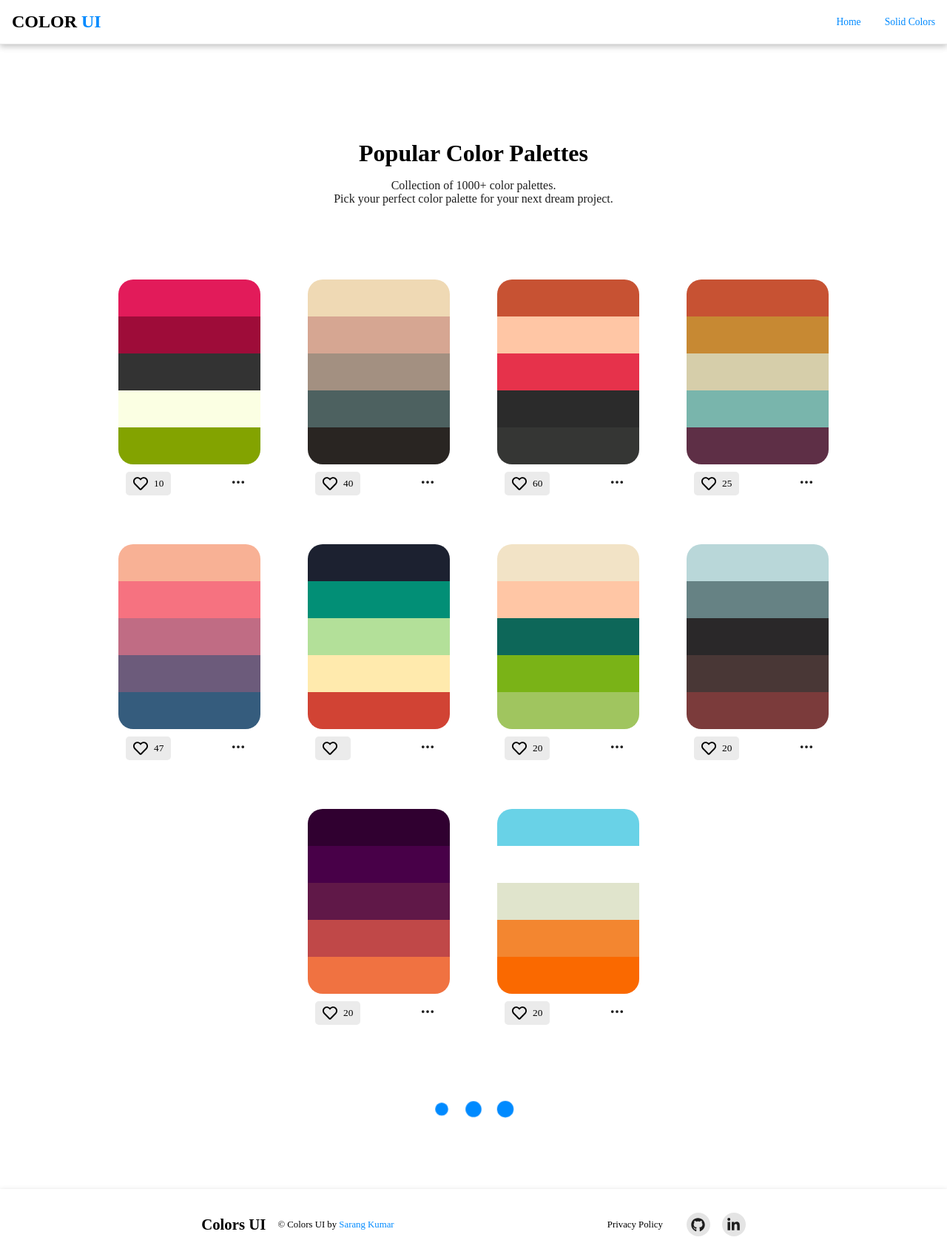
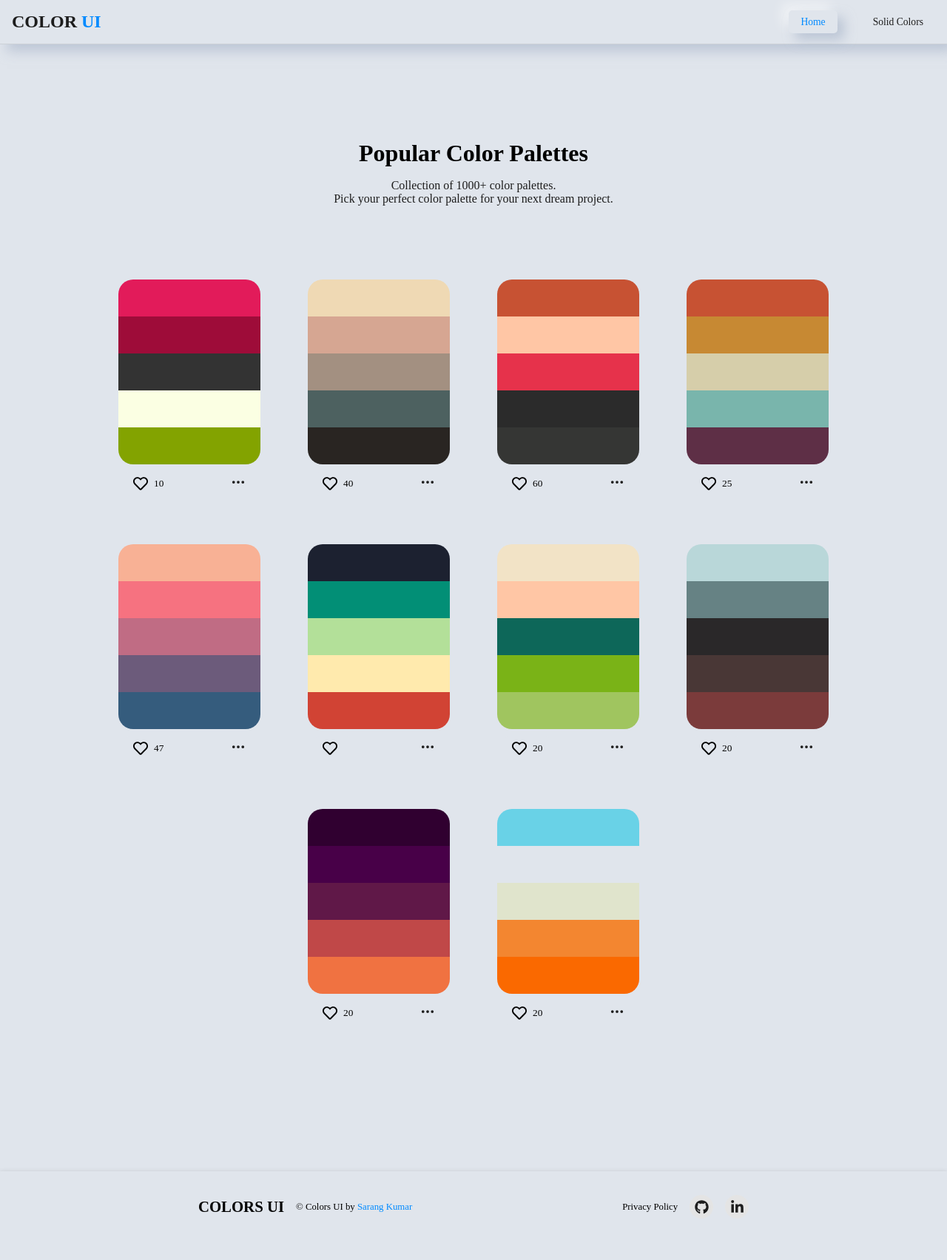
Before and after one commit to SarangKumar/ColorPalette-Gerua, a React (Create React App) app in the folder frontend/: page / in a window 1280 px wide. Shown: the whole page at 74% size. After the commit the page ends 1680 px from the top, so only its background shows below. Built offline with nearby package versions, Linux system fonts and the light colour scheme.

Commit message:
The data for the color palatte is kept in different file now

```diff
--- a/frontend/src/components/Home.jsx
+++ b/frontend/src/components/Home.jsx
@@ -1,60 +1,11 @@
 import React from 'react'
 import Hero from './Hero'
 import PaletteCard from './PaletteCard'
-import Loader2 from './Loader2'
+import ColorPaletteData from '../data/ColorData'
+
 const Home = () => {
 
-    const ColorPaletteData = [{
-        id: 1,
-        title: "Alike Flowers",
-        colors: ['#e21b5a', '#9e0c39', '#333333', '#fbffe3', '#83a300'],
-        likes: 10,
-    }, {
-        id: 2,
-        title: "Sandy",
-        colors: ["#efd9b4", "#d6a692", "#a39081", "#4d6160", "#292522"],
-        likes: 40,
-    }, {
-        id: 3,
-        title: "Evening",
-        colors: ["#c75233", "#ffc6a5", "#e6324b", "#2b2b2b", "#353634"],
-        likes: 60,
-    }, {
-        id: 4,
-        title: "Asthetic Remix",
-        colors: ["#c75233", "#c78933", "#d6ceaa", "#79b5ac", "#5e2f46"],
-        likes: 25,
-    }, {
-        id: 5,
-        title: "Winter Sweater",
-        colors: ["#f8b195", "#f67280", "#c06c84", "#6c5b7b", "#355c7d"],
-        likes: 47,
-    }, {
-        id: 6,
-        title: "Flash",
-        colors: ["#1c2130", "#028f76", "#b3e099", "#ffeaad", "#d14334"]
-    }, {
-        id: 7,
-        title: "Aqua",
-        colors: ["#f2e3c6", "#ffc6a5", "#0d6759", "#7ab317", "#a0c55f"],
-        likes: 20,
-    }, {
-        id: 8,
-        title: "Metallic",
-        colors: ["#b9d7d9", "#668284", "#2a2829", "#493736", "#7b3b3b"],
-        likes: 20,
-    }, {
-        id: 9,
-        title: "Sunset",
-        colors: ["#300030", "#480048", "#601848", "#c04848", "#f07241"],
-        likes: 20,
-    }, {
-        id: 10,
-        title: "Orange sky",
-        colors: ["#69d2e7", "##a7dbd8", "#e0e4cc", "#f38630", "#fa6900"],
-        likes: 20,
-    }
-    ]
+
 
     return (
         <div className='home'>
@@ -65,10 +16,9 @@ const Home = () => {
 
             <div className="container">
                 {ColorPaletteData.map((colorPalette) => {
-                    return <PaletteCard key={colorPalette.id} data={colorPalette} />
+                    return <PaletteCard key={colorPalette.id} data={colorPalette} className='palette-box'/>
                 })}
             </div>
-            <Loader2 />
         </div>
     )
 }
--- a/frontend/src/components/Navbar.jsx
+++ b/frontend/src/components/Navbar.jsx
@@ -4,12 +4,14 @@ import { NavLink } from 'react-router-dom'
 const Header = () => {
   return (
     <nav className='header'>
-      <h3>
-        COLOR <b>UI</b>
-      </h3>
+      <NavLink to='/'>
+        <h3>
+          COLOR <b>UI</b>
+        </h3>
+      </NavLink>
       <ul>
-        <li><NavLink to='/' className={( isActive ) => (isActive && 'navlink-active')}>Home</NavLink></li>
-        <li><NavLink to='/solid-color' className={( isActive ) => (isActive && 'navlink-active')}>Solid Colors</NavLink></li>
+        <li><NavLink to='/' className={({isActive}) => (isActive && 'navlink-active')}>Home</NavLink></li>
+        <li><NavLink to='/solid-color' className={({isActive}) => (isActive && 'navlink-active')}>Solid Colors</NavLink></li>
       </ul>
     </nav>
   )
--- a/frontend/src/components/PaletteCard.jsx
+++ b/frontend/src/components/PaletteCard.jsx
@@ -11,7 +11,9 @@ const PaletteCard = (props) => {
         {props.data.colors.map((color, index) => {
           return (
             <div key={index} onClick={() => {
-              navigator.clipboard.writeText(color)
+              navigator.clipboard.writeText(color);
+              // document.getElementsByClassName('palette-box')[2].getElementsByClassName('palette-color')[index].innerText = 'copied!';
+              // setTimeout(()=>document.getElementsByClassName('palette-color')[index].innerText=color, 1000);
             }} className='palette-color' style={{ backgroundColor: color }}>
               <p>{color}</p>
             </div>)
--- a/frontend/src/components/SolidColors.jsx
+++ b/frontend/src/components/SolidColors.jsx
@@ -1,5 +1,7 @@
 import React from 'react'
 import Hero from './Hero'
+import Loader2 from './Loader2'
+
 
 const SolidColors = () => {
 
@@ -9,6 +11,8 @@ const SolidColors = () => {
                 heading={"Beautiful Solid Colors"}
                 para1={"Collection of 10000+ solid colors for your"}
                 para2={"next projects."} />
+
+                <Loader2 />
         </div>
     )
 }
--- /dev/null
+++ b/frontend/src/data/ColorData.js
@@ -0,0 +1,53 @@
+const ColorPaletteData = [{
+    id: 1,
+    title: "Alike Flowers",
+    colors: ['#e21b5a', '#9e0c39', '#333333', '#fbffe3', '#83a300'],
+    likes: 10,
+}, {
+    id: 2,
+    title: "Sandy",
+    colors: ["#efd9b4", "#d6a692", "#a39081", "#4d6160", "#292522"],
+    likes: 40,
+}, {
+    id: 3,
+    title: "Evening",
+    colors: ["#c75233", "#ffc6a5", "#e6324b", "#2b2b2b", "#353634"],
+    likes: 60,
+}, {
+    id: 4,
+    title: "Asthetic Remix",
+    colors: ["#c75233", "#c78933", "#d6ceaa", "#79b5ac", "#5e2f46"],
+    likes: 25,
+}, {
+    id: 5,
+    title: "Winter Sweater",
+    colors: ["#f8b195", "#f67280", "#c06c84", "#6c5b7b", "#355c7d"],
+    likes: 47,
+}, {
+    id: 6,
+    title: "Flash",
+    colors: ["#1c2130", "#028f76", "#b3e099", "#ffeaad", "#d14334"]
+}, {
+    id: 7,
+    title: "Aqua",
+    colors: ["#f2e3c6", "#ffc6a5", "#0d6759", "#7ab317", "#a0c55f"],
+    likes: 20,
+}, {
+    id: 8,
+    title: "Metallic",
+    colors: ["#b9d7d9", "#668284", "#2a2829", "#493736", "#7b3b3b"],
+    likes: 20,
+}, {
+    id: 9,
+    title: "Sunset",
+    colors: ["#300030", "#480048", "#601848", "#c04848", "#f07241"],
+    likes: 20,
+}, {
+    id: 10,
+    title: "Orange sky",
+    colors: ["#69d2e7", "##a7dbd8", "#e0e4cc", "#f38630", "#fa6900"],
+    likes: 20,
+}
+]
+
+export default ColorPaletteData;
--- a/frontend/src/sass/App.scss
+++ b/frontend/src/sass/App.scss
@@ -35,6 +35,7 @@ a {
 
 body {
   height: 100vh;
+  background-color: $bg;
 }
 
 .App {
@@ -43,20 +44,22 @@ body {
   @include flexBox($flexDirection: column, $justifyContent: space-between);
   height: 100%;
 
-  // header
+  // navigation
+
   .header {
     padding: 1rem 1rem;
     border-bottom: 1px solid rgba(29, 29, 29, 0.1);
     @include flexBox($justifyContent: space-between);
-    box-shadow: $boxShadow1;
-    background-color: #fff;
+    background-color: $bg;
     position: sticky;
     width: 100vw;
     top: 0;
+    box-shadow: $boxShadowNeumorph;
+    z-index: 3;
 
     a {
       font-size: 0.85rem;
-    }
+      color: $textColorDark;
 
       >h3 {
         font-size: 1.5rem;
@@ -65,6 +68,8 @@ body {
           color: $primary;
         }
       }
+    }
+
 
     ul {
       @include flexBox($colGap: 2rem);
@@ -75,17 +80,19 @@ body {
 
         a {
           color: $textColorDark;
+          padding: 0.5rem 1rem;
+          border-radius: 5px;
 
           &:active,
           &:hover {
             color: $primary;
             cursor: pointer;
           }
-
         }
 
         .navlink-active {
           color: $primary;
+          box-shadow: $boxShadowNeumorph;
         }
       }
     }
@@ -131,8 +138,10 @@ body {
         width: 1.5rem;
         background-color: $primary;
         border-radius: 50%;
+
         //updown animation
         // animation: updown 600ms linear infinite alternate;
+
         //scale-updown animation
         animation: scale-updown 600ms linear infinite alternate;
       }
@@ -189,17 +198,19 @@ body {
       h1 {
         font-weight: 600;
         font-size: 1.3rem;
+        text-transform: uppercase;
       }
     }
 
     .bottom {
-      @include flexBox($justifyContent: flex-end, $colGap: 2rem);
+      @include flexBox($justifyContent: flex-end, $colGap: 0rem);
       font-size: 0.8rem;
       transition: $transition;
 
       .links {
         @include flexBox();
         transition: $transition;
+        margin-left: 1rem;
 
         a {
           @include flexBox();
@@ -215,7 +226,8 @@ body {
           }
 
           &:hover {
-            transform: scale(1.5);
+            transform: scale(1.1);
+            box-shadow: $boxShadowNeumorph;
           }
         }
       }
@@ -240,11 +252,13 @@ body {
         padding: 1rem;
         transition: $transition;
         color: transparent;
+        z-index: 1;
 
         &:hover {
           transform: scale(1.1);
           cursor: pointer;
           color: $textColorDark;
+          z-index: 2;
         }
       }
 
@@ -263,12 +277,13 @@ body {
 
       button {
         @include flexBox($justifyContent: flex-start, $colGap: 0.5rem);
+        z-index: 2;
         outline: none;
         border: none;
         padding: 6px 10px;
         border-radius: 5px;
         transition: $transition;
-        background-color: rgb(235, 235, 235);
+        background-color: $bg;
         height: fit-content;
 
         a {
@@ -279,6 +294,8 @@ body {
 
         &:hover {
           background-color: rgb(187, 187, 187);
+          box-shadow: $boxShadowNeumorph;
+
         }
       }
 
@@ -313,7 +330,7 @@ body {
       button {
         padding: 0.5rem 0.9rem;
         border-radius: 5px;
-        background-color: $primary;
+        background-color: $bg;
         border: none;
         box-shadow: $boxShadow1;
 
@@ -416,6 +433,8 @@ body {
 
 }
 
+// media queries
+
 @media only screen and (max-width: 980px) {
 
   .App {
--- a/frontend/src/sass/_variables.scss
+++ b/frontend/src/sass/_variables.scss
@@ -2,8 +2,9 @@ $primary: #008AFF;
 $secondary: #e4e4e4;
 $textColorLight: #fff;
 $textColorDark: rgb(29, 29, 29);
-$bg: #fff;
+$bg: #E0E5EC;
 $fontFam1: "Poppins";
 $boxShadow1: rgba(0, 0, 0, 0.24) 0px 3px 8px;
 $boxShadow2:rgba(0, 0, 0, 0.25) 0px 14px 28px, rgba(0, 0, 0, 0.22) 0px 10px 10px;
+$boxShadowNeumorph: 9px 9px 16px rgb(163,177,198,0.6), -9px -9px 16px  rgba(255,255,255, 0.5);
 $transition: all 150ms ease-in;
```
Also changed, not shown: frontend/src/components/PaletteZoom.jsx (+1 -51 lines). Lines whose indentation alone changed are shown as unchanged.
